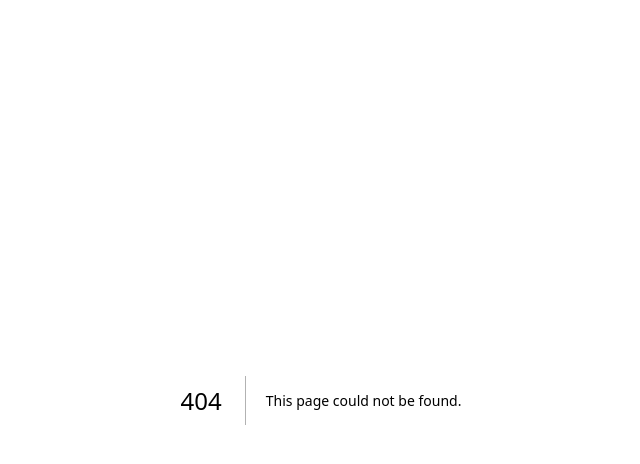
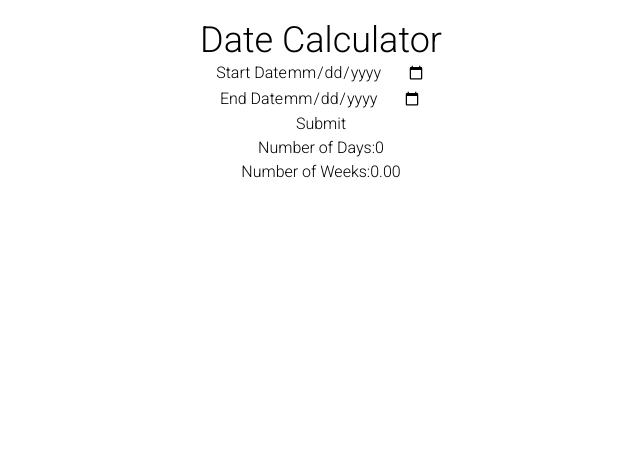
Before and after one commit to GiovanniCoding/tools-page, a Next.js app: page /date in a window 1280 px wide. Before the commit this address had no page. Shown: the top 464 px of the page, without its empty margins (319-959 px from the left). Built offline with nearby package versions, Linux system fonts and the light colour scheme.

Commit message:
Date Difference added

```diff
--- /dev/null
+++ b/src/app/date/page.tsx
@@ -0,0 +1,12 @@
+import CountDaysForm from "../ui/CountDaysForm";
+
+const DatePage = () => {
+  return (
+    <div className="m-5 flex-col text-center">
+      <h1 className="text-4xl">Date Calculator</h1>
+      <CountDaysForm />
+    </div>
+  );
+};
+
+export default DatePage;
--- /dev/null
+++ b/src/app/lib/actions.tsx
@@ -0,0 +1,20 @@
+'use server'
+
+export async function calculateTimeBetweenDates(prevState: any, formData: FormData) {
+
+  const startDate = new Date(formData.get('startDate') as string);
+  const endDate = new Date(formData.get('endDate') as string);
+
+  const milisecondsPerWeek = 7 * 24 * 60 * 60 * 1000;
+  const milisecondsPerDay = 24 * 60 * 60 * 1000;
+
+  const differenceMilliseconds = endDate.getTime() - startDate.getTime();
+  const differenceDays = differenceMilliseconds / milisecondsPerDay;
+  const differenceWeeks = differenceMilliseconds / milisecondsPerWeek;
+
+  return {
+    ...prevState,
+    differenceDays,
+    differenceWeeks,
+  }
+}
--- /dev/null
+++ b/src/app/ui/CountDaysForm.tsx
@@ -0,0 +1,56 @@
+'use client'
+
+import { useFormState } from 'react-dom'
+import { calculateTimeBetweenDates } from '../lib/actions'
+
+export type State = {
+  differenceDays: number,
+  differenceWeeks: number,
+};
+
+const initialState = {
+  differenceDays: 0,
+  differenceWeeks: 0,
+}
+
+const CountDaysForm = () => {
+  const [state, formAction] = useFormState(calculateTimeBetweenDates, initialState)
+
+  return (
+    <>
+      <form action={formAction}>
+        <div>
+          <span>Start Date</span>
+          <input
+            type="date"
+            name="startDate"
+            id="startDate"
+            required
+          />
+        </div>
+        <div>
+          <span>End Date</span>
+          <input
+            type="date"
+            name="endDate"
+            id="endDate"
+            required
+          />
+        </div>
+        <button type="submit">Submit</button>
+      </form>
+      <div>
+        <div>
+          <span>Number of Days:</span>
+          <span>{state.differenceDays}</span>
+        </div>
+        <div>
+          <span>Number of Weeks:</span>
+          <span>{state.differenceWeeks.toFixed(2)}</span>
+        </div>
+      </div>
+    </>
+  )
+}
+
+export default CountDaysForm
```
